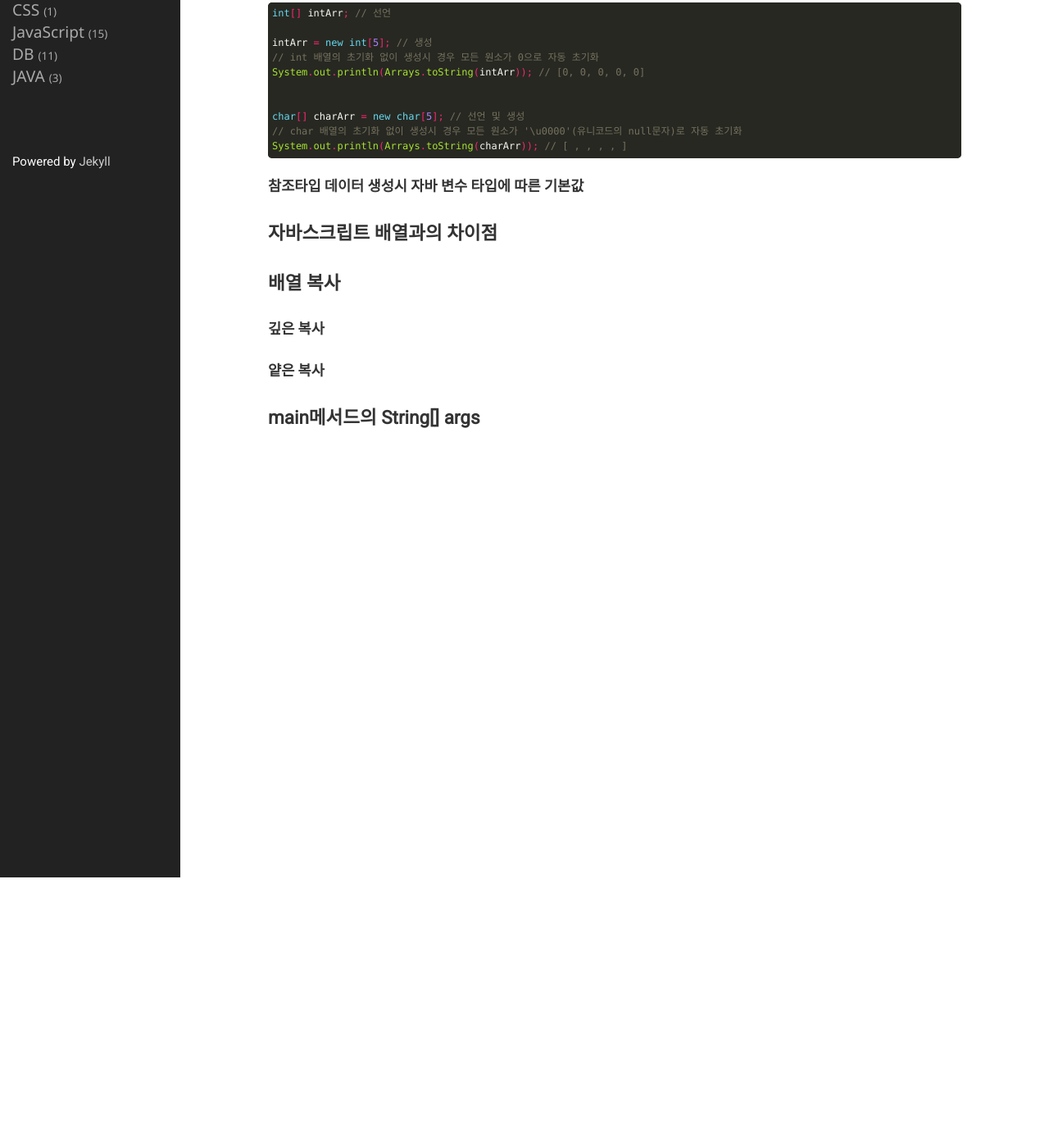
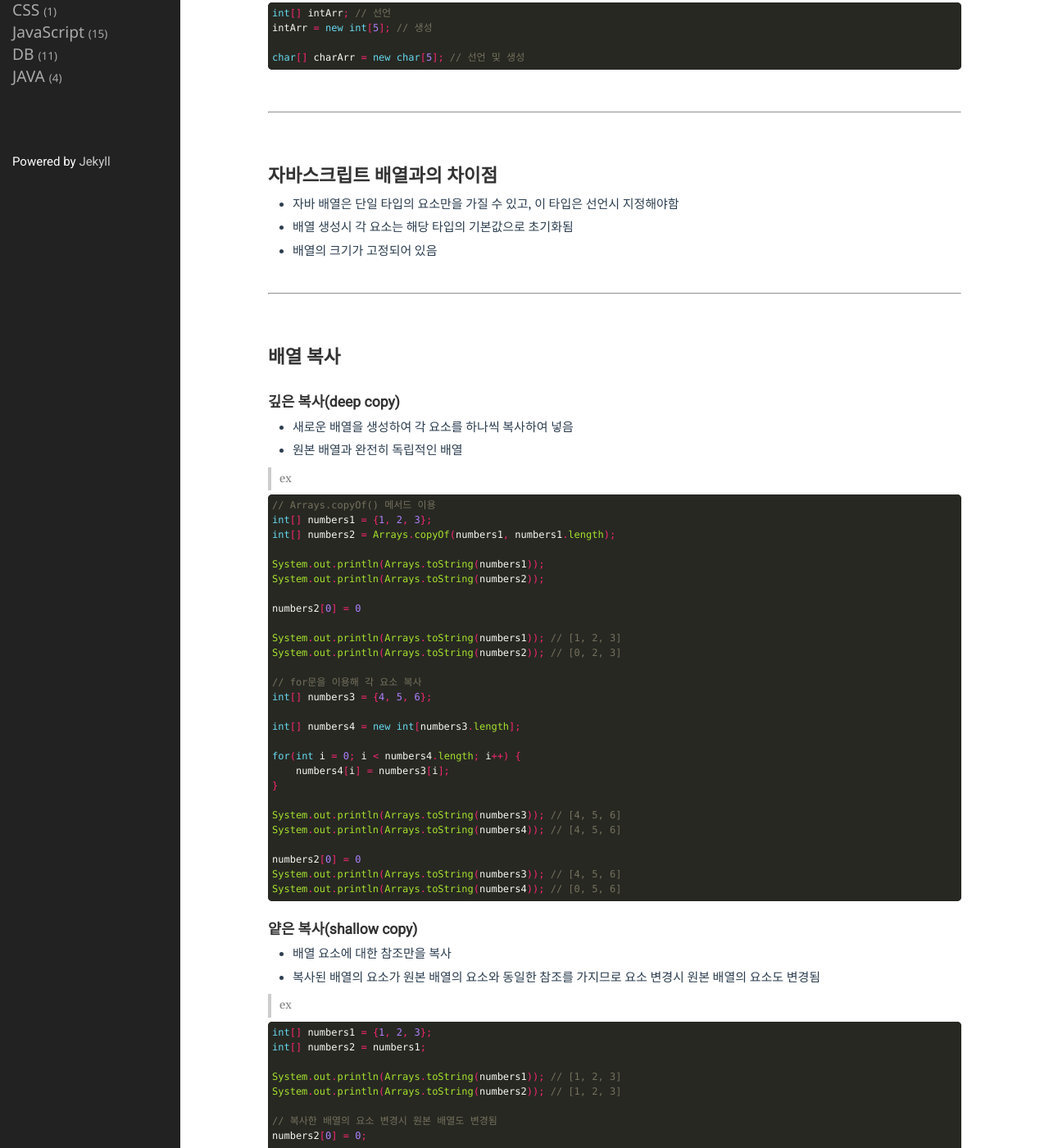
Before and after one commit to jingoo5520/jingoo5520.github.io, a Jekyll site: the page built from _posts/2024-07-18-java-array.markdown, in a window 1280 px wide and 1400 px high, scrolled down 330 px. Shown: the whole window at 82% size. Built offline with Jekyll 4.4.1, drawn with Linux system fonts in a browser that asks for light colours; some of the changed text lies outside the part shown.

Commit message:
start java-oop

````diff
--- a/_posts/2024-07-18-java-array.markdown
+++ b/_posts/2024-07-18-java-array.markdown
@@ -15,25 +15,141 @@ categories: JAVA
 
 ```java
 int[] intArr; // 선언
-
 intArr = new int[5]; // 생성
-// int 배열의 초기화 없이 생성시 경우 모든 원소가 0으로 자동 초기화
-System.out.println(Arrays.toString(intArr)); // [0, 0, 0, 0, 0]
-
 
 char[] charArr = new char[5]; // 선언 및 생성
-// char 배열의 초기화 없이 생성시 경우 모든 원소가 '\u0000'(유니코드의 null문자)로 자동 초기화
-System.out.println(Arrays.toString(charArr)); // [ , , , , ]
 ```
 
-### 참조타입 데이터 생성시 자바 변수 타입에 따른 기본값
+<br>
+<hr>
+<br>
 
 ## 자바스크립트 배열과의 차이점
 
+-   자바 배열은 단일 타입의 요소만을 가질 수 있고, 이 타입은 선언시 지정해야함
+-   배열 생성시 각 요소는 해당 타입의 기본값으로 초기화됨
+-   배열의 크기가 고정되어 있음
+
+<br>
+<hr>
+<br>
+
 ## 배열 복사
 
-### 깊은 복사
+### 깊은 복사(deep copy)
 
-### 얕은 복사
+-   새로운 배열을 생성하여 각 요소를 하나씩 복사하여 넣음
+-   원본 배열과 완전히 독립적인 배열
 
-## main메서드의 String[] args
+> ex
+
+```java
+// Arrays.copyOf() 메서드 이용
+int[] numbers1 = {1, 2, 3};
+int[] numbers2 = Arrays.copyOf(numbers1, numbers1.length);
+
+System.out.println(Arrays.toString(numbers1));
+System.out.println(Arrays.toString(numbers2));
+
+numbers2[0] = 0
+
+System.out.println(Arrays.toString(numbers1)); // [1, 2, 3]
+System.out.println(Arrays.toString(numbers2)); // [0, 2, 3]
+
+// for문을 이용해 각 요소 복사
+int[] numbers3 = {4, 5, 6};
+
+int[] numbers4 = new int[numbers3.length];
+
+for(int i = 0; i < numbers4.length; i++) {
+    numbers4[i] = numbers3[i];
+}
+
+System.out.println(Arrays.toString(numbers3)); // [4, 5, 6]
+System.out.println(Arrays.toString(numbers4)); // [4, 5, 6]
+
+numbers2[0] = 0
+System.out.println(Arrays.toString(numbers3)); // [4, 5, 6]
+System.out.println(Arrays.toString(numbers4)); // [0, 5, 6]
+```
+
+### 얕은 복사(shallow copy)
+
+-   배열 요소에 대한 참조만을 복사
+-   복사된 배열의 요소가 원본 배열의 요소와 동일한 참조를 가지므로 요소 변경시 원본 배열의 요소도 변경됨
+
+> ex
+
+```java
+int[] numbers1 = {1, 2, 3};
+int[] numbers2 = numbers1;
+
+System.out.println(Arrays.toString(numbers1)); // [1, 2, 3]
+System.out.println(Arrays.toString(numbers2)); // [1, 2, 3]
+
+// 복사한 배열의 요소 변경시 원본 배열도 변경됨
+numbers2[0] = 0;
+
+System.out.println(Arrays.toString(numbers1)); // [0, 2, 3]
+System.out.println(Arrays.toString(numbers2)); // [0, 2, 3]
+```
+
+<br>
+<hr>
+<br>
+
+## 예제 문제
+
+### 문제) 최대값, 최소값 찾기
+
+유저에게 n개의 정수를 입력받아 배열에 저장하여 최소값, 최대값을 찾아 출력
+
+#### 해결 방법
+
+-   유저에게 배열의 크기를 입력받고, 해당 크기만큼 정수를 입력받음
+-   배열의 첫 원소의 값을 최소값, 최대값으로 설정 후 각 원소를 돌며 비교
+
+#### 코드
+
+```java
+// 배열 선언, 생성
+System.out.print("배열의 크기 >> ");
+int arrayLength = sc.nextInt();
+int[] intArray = new int[arrayLength];
+
+// 배열 요소 입력
+for(int i = 0; i < arrayLength; i++) {
+    System.out.print(i + 1 + "번 정수: ");
+    intArray[i] = sc.nextInt();
+}
+
+// 최소값, 최대값 찾기
+int max = intArray[0];
+int min = intArray[0];
+
+for(int i = 1; i < arrayLength; i++) {
+    if(max < intArray[i]) {
+        max = intArray[i];
+    }
+
+    if(min > intArray[i]) {
+        min = intArray[i];
+    }
+}
+
+// 출력
+System.out.print("최대값: " + max);
+System.out.print("최소값: " + min);
+```
+
+#### 결과
+
+배열의 크기 >> 5<br>
+1번 정수: 4<br>
+2번 정수: 15<br>
+3번 정수: -2<br>
+4번 정수: 0<br>
+5번 정수: 10<br>
+최대값: 15, 최소값: -2<br>
+
+<br><br>
````
Also changed, not shown: _posts/2024-07-21-java-oop.markdown (added, +8 -0 lines).
